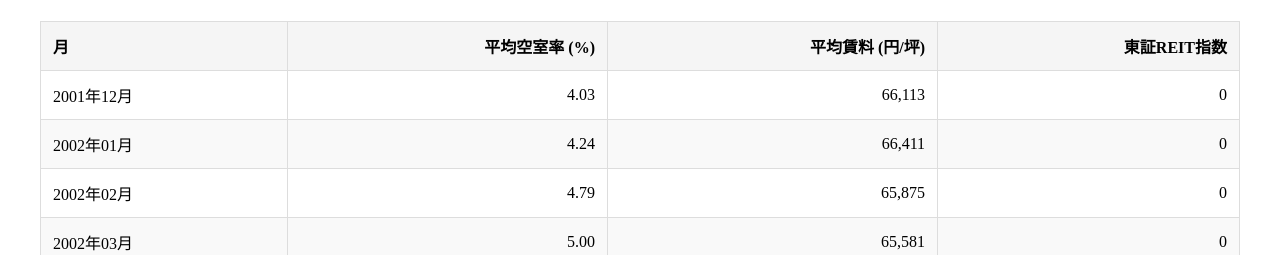
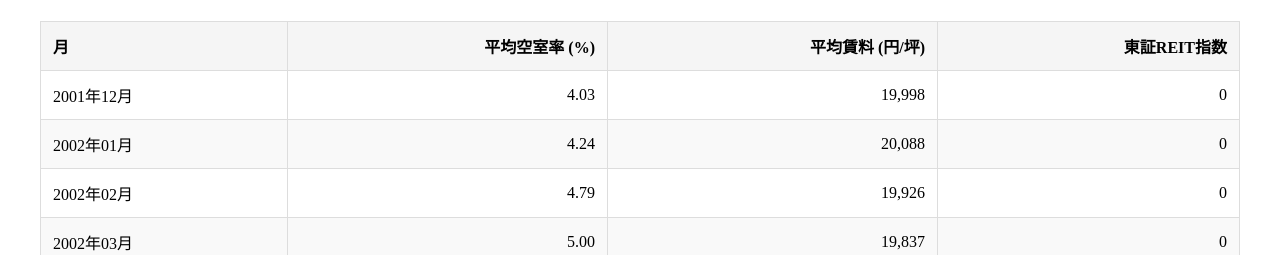
Before and after one commit to tosi29/office-and-reit, a Next.js app: page / in a window 1280 px wide. Shown: the part 697-952 px from the top of the page. Built offline with nearby package versions, Linux system fonts and the light colour scheme.

Commit message:
Remove unit conversion calculations and keep only unit label changes
Co-authored-by: tosi29 <2134316+tosi29@users.noreply.github.com>

```diff
--- a/components/OfficeChart.tsx
+++ b/components/OfficeChart.tsx
@@ -43,7 +43,7 @@ const OfficeChart: React.FC<OfficeChartProps> = ({ data }) => {
               labelFormatter={(label) => `月: ${label}`}
               formatter={(value, name) => {
                 if (name === '平均空室率') return [`${value}%`, name];
-                if (name === '平均賃料') return [`${Math.round(Number(value) * 3.306).toLocaleString()}円/坪`, name];
+                if (name === '平均賃料') return [`${Number(value).toLocaleString()}円/坪`, name];
                 if (name === '東証REIT指数') return [`${Number(value).toLocaleString()}`, name];
                 return [value, name];
               }}
--- a/components/OfficeTable.tsx
+++ b/components/OfficeTable.tsx
@@ -40,7 +40,7 @@ const OfficeTable: React.FC<OfficeTableProps> = ({ data }) => {
                 {item.vacancyRate.toFixed(2)}
               </td>
               <td style={{ padding: '12px', border: '1px solid #ddd', textAlign: 'right' }}>
-                {Math.round(item.rentalRate * 3.306).toLocaleString()}
+                {item.rentalRate.toLocaleString()}
               </td>
               <td style={{ padding: '12px', border: '1px solid #ddd', textAlign: 'right' }}>
                 {item.reitIndex.toLocaleString()}
```
